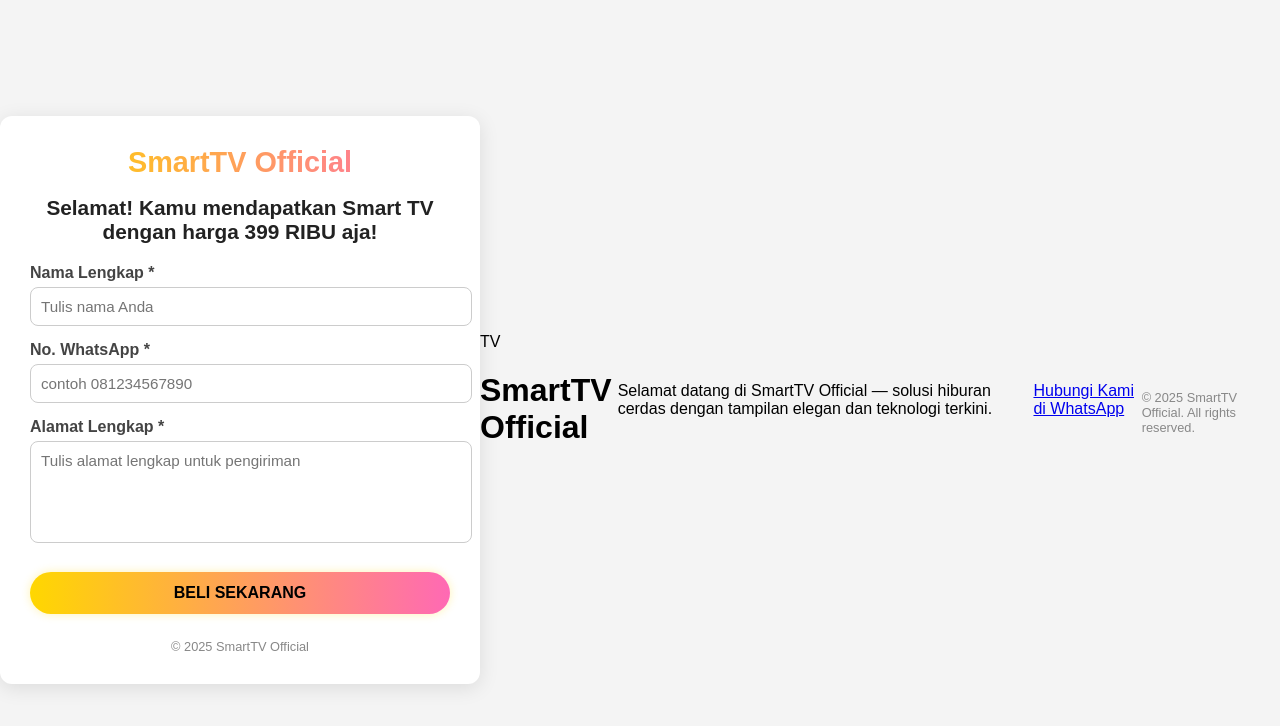
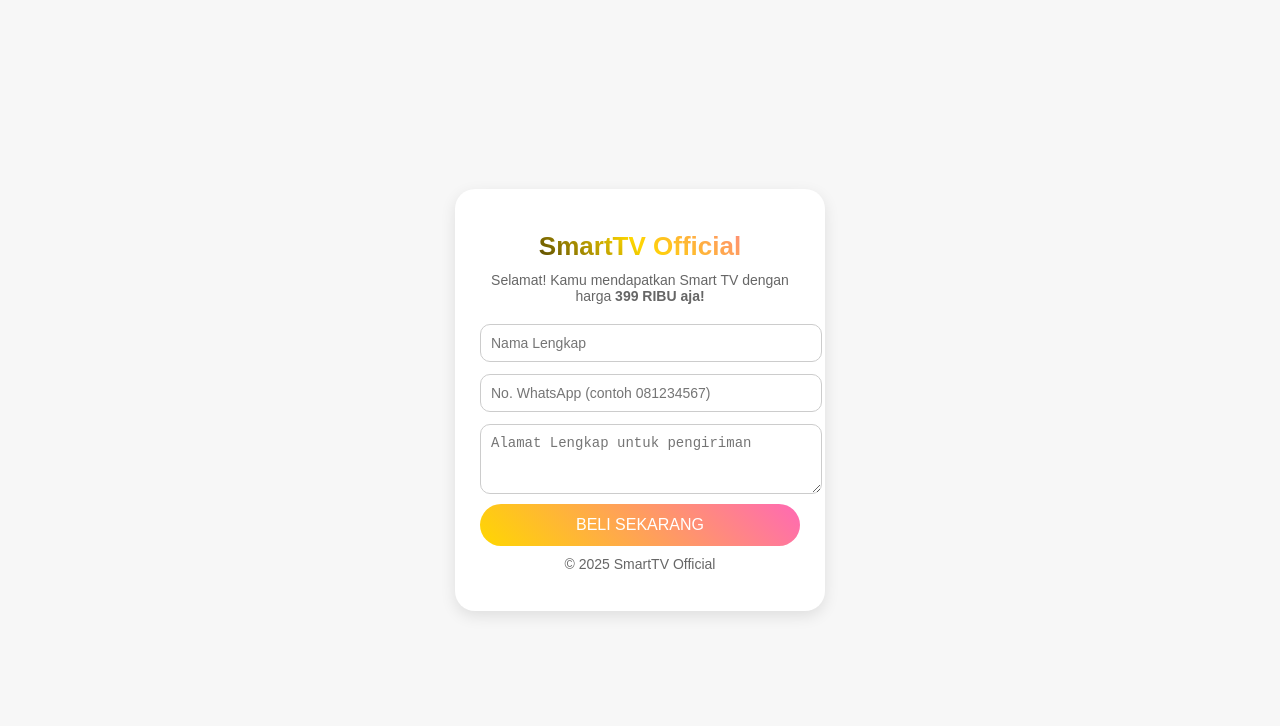
Before and after one commit to MrTracked/SmartTv, a plain HTML site: page index.html in a window 1280 px wide. Drawn offline with Linux system fonts and the light colour scheme.

Commit message:
Update index.html

```diff
--- a/index.html
+++ b/index.html
@@ -3,153 +3,88 @@
 <head>
   <meta charset="UTF-8" />
   <meta name="viewport" content="width=device-width, initial-scale=1.0" />
-  <title>SmartTV Official - Form Pemesanan</title>
+  <title>SmartTV Official</title>
   <style>
     body {
-      margin: 0;
-      font-family: "Poppins", sans-serif;
-      background: #f4f4f4;
+      font-family: 'Poppins', sans-serif;
+      background: #f7f7f7;
       display: flex;
       justify-content: center;
       align-items: center;
-      min-height: 100vh;
+      height: 100vh;
+      margin: 0;
     }
-
-    .container {
-      background: #fff;
-      border-radius: 12px;
-      box-shadow: 0 4px 20px rgba(0, 0, 0, 0.1);
-      max-width: 420px;
-      width: 100%;
-      padding: 30px;
+    .card {
+      background: white;
+      padding: 25px;
+      border-radius: 20px;
+      box-shadow: 0 5px 15px rgba(0,0,0,0.1);
+      width: 320px;
       text-align: center;
     }
-
-    .logo {
-      font-size: 1.8em;
-      font-weight: bold;
-      background: linear-gradient(90deg, #ffd700, #ff69b4);
+    h1 {
+      background: linear-gradient(45deg, #000, #FFD700, #FF69B4);
       -webkit-background-clip: text;
       -webkit-text-fill-color: transparent;
+      font-size: 26px;
       margin-bottom: 10px;
     }
-
-    h2 {
-      color: #222;
-      font-size: 1.3em;
-      margin-bottom: 20px;
-    }
-
-    label {
-      display: block;
-      text-align: left;
-      font-weight: 600;
-      margin-top: 15px;
-      margin-bottom: 5px;
-      color: #444;
-    }
-
     input, textarea {
       width: 100%;
       padding: 10px;
+      margin: 6px 0;
       border: 1px solid #ccc;
-      border-radius: 8px;
-      font-size: 0.95em;
-      font-family: inherit;
-      outline: none;
-      transition: border-color 0.3s;
+      border-radius: 10px;
+      font-size: 14px;
     }
-
-    input:focus, textarea:focus {
-      border-color: #ff69b4;
-    }
-
-    textarea {
-      resize: none;
-      height: 80px;
-    }
-
     button {
-      margin-top: 25px;
       width: 100%;
-      background: linear-gradient(90deg, #ffd700, #ff69b4);
+      padding: 12px;
       border: none;
-      color: #000;
-      padding: 12px;
       border-radius: 30px;
-      font-weight: 600;
-      font-size: 1em;
+      background: linear-gradient(45deg, #FFD700, #FF69B4);
+      color: white;
+      font-size: 16px;
       cursor: pointer;
       transition: 0.3s;
-      box-shadow: 0 0 10px rgba(255, 215, 0, 0.3);
     }
-
     button:hover {
       transform: scale(1.05);
-      box-shadow: 0 0 20px rgba(255, 105, 180, 0.6);
     }
-
-    footer {
-      margin-top: 25px;
-      font-size: 0.8em;
-      color: #888;
+    p {
+      font-size: 14px;
+      margin-top: 10px;
+      color: #666;
     }
   </style>
 </head>
 <body>
-  <div class="container">
-    <div class="logo">SmartTV Official</div>
-    <h2>Selamat! Kamu mendapatkan Smart TV dengan harga 399 RIBU aja!</h2>
+  <div class="card">
+    <h1>SmartTV Official</h1>
+    <p>Selamat! Kamu mendapatkan Smart TV dengan harga <b>399 RIBU aja!</b></p>
 
-    <form id="orderForm">
-      <label>Nama Lengkap *</label>
-      <input type="text" id="nama" placeholder="Tulis nama Anda" required />
+    <input id="nama" type="text" placeholder="Nama Lengkap" required>
+    <input id="wa" type="text" placeholder="No. WhatsApp (contoh 081234567)" required>
+    <textarea id="alamat" rows="3" placeholder="Alamat Lengkap untuk pengiriman" required></textarea>
 
-      <label>No. WhatsApp *</label>
-      <input type="text" id="whatsapp" placeholder="contoh 081234567890" required />
-
-      <label>Alamat Lengkap *</label>
-      <textarea id="alamat" placeholder="Tulis alamat lengkap untuk pengiriman" required></textarea>
-
-      <button type="submit">BELI SEKARANG</button>
-    </form>
-
-    <footer>© 2025 SmartTV Official</footer>
+    <button onclick="kirimWA()">BELI SEKARANG</button>
+    <p>© 2025 SmartTV Official</p>
   </div>
 
   <script>
-    document.getElementById("orderForm").addEventListener("submit", function(e) {
-      e.preventDefault();
-
+    function kirimWA() {
       let nama = document.getElementById("nama").value;
-      let wa = document.getElementById("whatsapp").value;
+      let wa = document.getElementById("wa").value;
       let alamat = document.getElementById("alamat").value;
 
-      let pesan = `Halo SmartTV Official! Saya ingin memesan:%0A%0A` +
-                  `Nama: ${nama}%0A` +
-                  `No. WhatsApp: ${wa}%0A` +
-                  `Alamat: ${alamat}%0A%0A` +
-                  `Mohon konfirmasi pesanan saya.`;
+      if(!nama || !wa || !alamat){
+        alert("Harap isi semua data terlebih dahulu!");
+        return;
+      }
 
-      let url = `https://wa.me/6281385371544?text=${pesan}`;
-      window.open(url, "_blank");
-    });
+      let pesan = `Halo SmartTV Official,%0ASaya ingin memesan:%0A%0A*Nama:* ${nama}%0A*WhatsApp:* ${wa}%0A*Alamat:* ${alamat}`;
+      window.open(`https://wa.me/6281385371544?text=${pesan}`);
+    }
   </script>
 </body>
-</html>  </style>
-</head>
-<body>
-  <header>
-    <div class="logo-icon">TV</div>
-    <h1>SmartTV Official</h1>
-  </header>
-
-  <p>Selamat datang di SmartTV Official — solusi hiburan cerdas dengan tampilan elegan dan teknologi terkini.</p>
-
-  <a href="https://wa.me/6281385371544" target="_blank" class="whatsapp-btn">
-    Hubungi Kami di WhatsApp
-  </a>
-
-  <footer>© 2025 SmartTV Official. All rights reserved.</footer>
-</body>
 </html>
```
